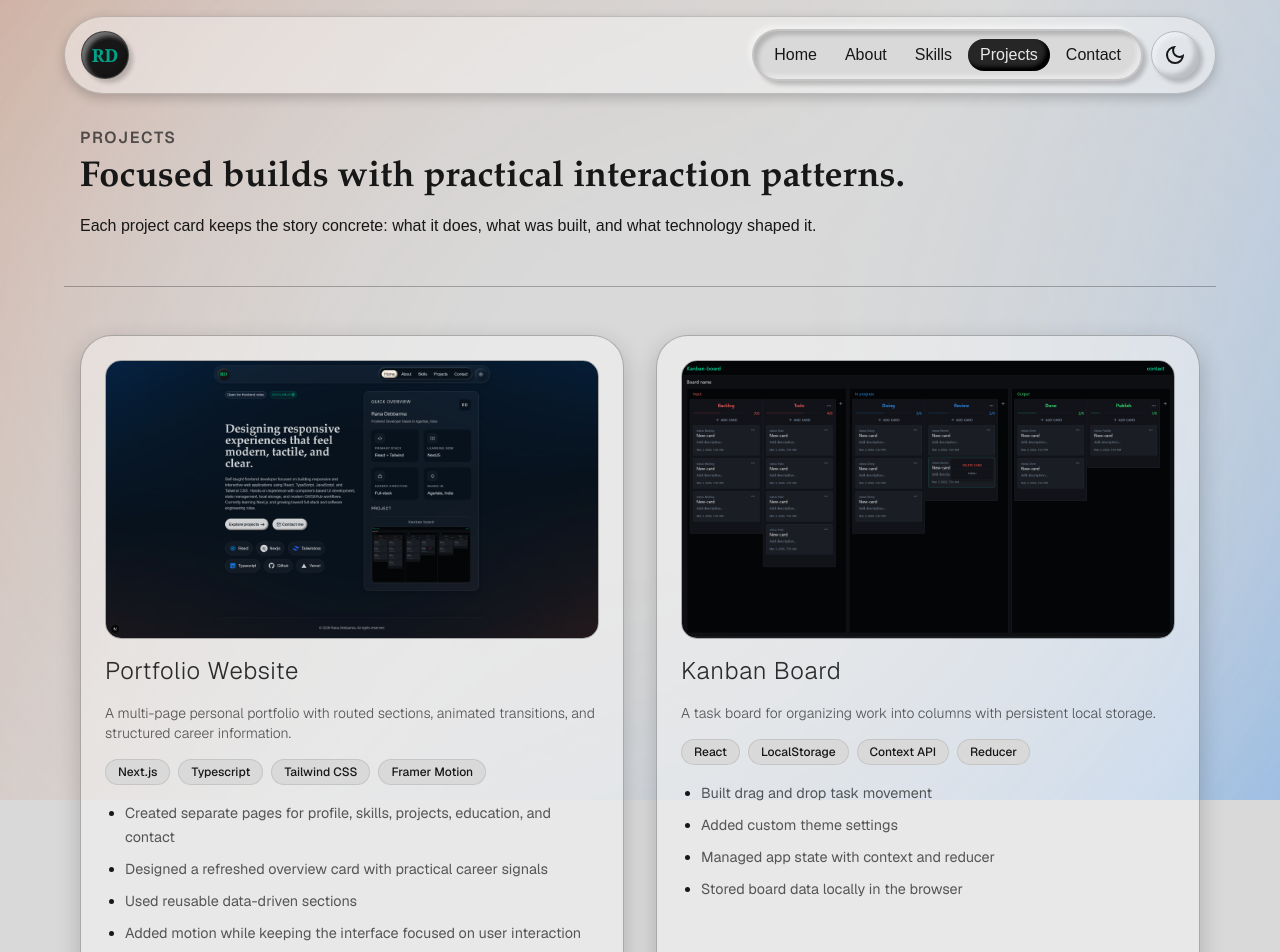
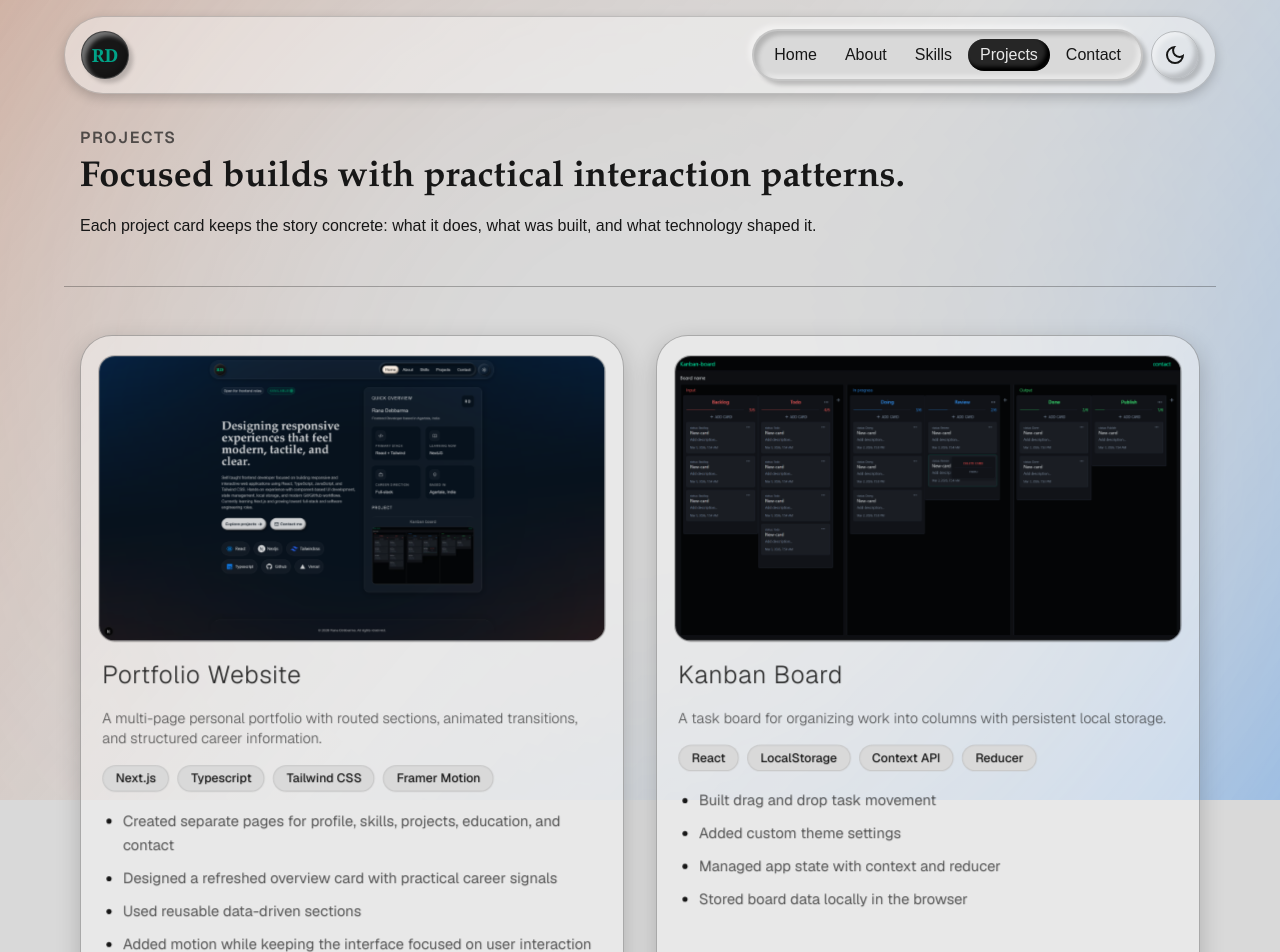
Before and after one commit to RanaDebbarma/my-portfolio, a Next.js app: page /projects in a window 1280 px wide. Shown: the top 952 px of the page. Built offline with nearby package versions, Linux system fonts and the light colour scheme.

Commit message:
polish cards

```diff
--- a/app/(root)/about/page.tsx
+++ b/app/(root)/about/page.tsx
@@ -50,10 +50,10 @@ const about = () => {
             {educationCard.map((item, index) => (
               <TiltCard
                 key={index}
-                className={`flex-${1} border border-foreground/10 bg-background rounded-2xl p-4 space-y-2`}
+                className={`flex-${1} border border-wrapper-border/20 hover:border-accent group bg-background rounded-2xl p-4 space-y-2`}
               >
                 <p className="tracking-widest uppercase text-sm text-muted">{item.title}</p>
-                <p>{item.content}</p>
+                <p className="group-hover:text-accent">{item.content}</p>
               </TiltCard>
             ))}
           </div>
--- a/app/(root)/contact/page.tsx
+++ b/app/(root)/contact/page.tsx
@@ -17,12 +17,12 @@ const contact = () => {
       <CustomHR />
       {/* Contact Information */}
       <div className="grow flex flex-col justify-center items-center p-4">
-        <div className="grid grid-cols-2 sm:grid-cols-2 gap-8">
+        <div className="grid grid-cols-2 sm:grid-cols-2 gap-4 sm:gap-6 md:gap-8">
           {ProfileData.contact.cards.map((item, index) => (
             <TiltCard
               key={index}
-              strength={20}
-              className="relative group border border-wrapper-border/30 hover:border-accent bg-secondary hover:bg-accent/2 rounded-2xl px-6 py-5"
+              strength={-24}
+              className="relative group border border-wrapper-border/30 hover:border-accent bg-secondary hover:bg-accent/2 rounded-2xl px-4 py-4"
             >
               <Link
                 href={item.contact}
@@ -30,9 +30,9 @@ const contact = () => {
                 rel="noopener noreferrer"
                 className="flex flex-col justify-center items-center gap-2 group-hover:scale-105 transition-transform duration-300"
                 >
-                <div className="h-10 p-2 border border-wrapper-border/50 group-hover:border-accent/80 bg-background rounded-lg fill-foreground group-hover:fill-accent">{item.icon}</div>
+                <div className="h-10 w-full p-2 border border-wrapper-border/50 group-hover:border-accent/80 bg-background rounded-lg fill-foreground group-hover:fill-accent">{item.icon}</div>
                 <p
-                  className="text-lg font-sans font-extralight tracking-wider text-foreground group-hover:text-accent"
+                  className="borde text-md font-sans font-light tracking-wider text-foreground group-hover:text-accent"
                 >
                   {item.title}</p>
               </Link>
--- a/app/(root)/projects/page.tsx
+++ b/app/(root)/projects/page.tsx
@@ -1,6 +1,5 @@
-// import { TiltCard } from "@/components/tilt-card"
+import { TiltCard } from "@/components/tilt-card"
 import CustomHR from "@/components/ui/CustomTags"
-import Wrapper from "@/components/ui/Wrapper"
 import { ProfileData } from "@/lib/data"
 import Image from "next/image"
 import Link from "next/link"
@@ -21,13 +20,11 @@ const projects = () => {
       {/*project Cards */}
       <div className="grid grid-cols-1 p-4 md:grid-cols-2 gap-8">
         {projectData.cards.map((item, index) => (
-          // <TiltCard
-          //   key={index}
-          //   strength={2}
-          // >
-          <Wrapper
+          <TiltCard
             key={index}
-            className="group/card flex flex-col gap-4 p-6 bg-secondary hover:border-accent"
+            strength={2}
+            className="group/card px-5 py-6 lg:px-6 lg:py-7 bg-secondary hover:border-accent border border-wrapper-border/30 shadow-[0_8px_24px_rgba(0,0,0,0.2)] rounded-4xl"
+            contentClassName="flex flex-col gap-4 h-full"
           >
             {/* project preview */}
             <Link
@@ -45,7 +42,7 @@ const projects = () => {
               />
             </Link>
             {/* project contents */}
-            <div className="flex flex-col gap-4 grow">
+            <div className="px-1 flex flex-col gap-4 grow">
               <p className="font-light text-2xl text-foreground/90 font-sans tracking-wide">
                 {item.title}
               </p>
@@ -77,7 +74,7 @@ const projects = () => {
               </ul>
             </div>
             {/* links */}
-            <div className="flex gap-4 font-sans font-semibold text-sm text-foreground">
+            <div className="px-1 flex gap-4 font-sans font-semibold text-sm text-foreground">
               <Link
                 href={item.repo}
                 target="_blank"
@@ -101,8 +98,7 @@ const projects = () => {
                 </span>
               </Link>
             </div>
-          </Wrapper>
-          // </TiltCard>
+          </TiltCard>
         ))}
       </div>
 
--- a/components/tilt-card.tsx
+++ b/components/tilt-card.tsx
@@ -14,11 +14,11 @@ export function TiltCard({ children, className, contentClassName, strength = 10
   const pointerX = useMotionValue(0);
   const pointerY = useMotionValue(0);
 
-  const rotateX = useSpring(useTransform(pointerY, [-0.5, 0.5], [strength, -strength]), {
+  const rotateX = useSpring(useTransform(pointerY, [-0.5, 0.5], [-strength, +strength]), {
     stiffness: 220,
     damping: 24,
   });
-  const rotateY = useSpring(useTransform(pointerX, [-0.5, 0.5], [-strength, strength]), {
+  const rotateY = useSpring(useTransform(pointerX, [-0.5, 0.5], [+strength, -strength]), {
     stiffness: 220,
     damping: 24,
   });
@@ -32,7 +32,7 @@ export function TiltCard({ children, className, contentClassName, strength = 10
         transformPerspective: 900,
         transformStyle: "preserve-3d",
         // transform: "perspective(900px)",
-        // backfaceVisibility: "hidden",
+        backfaceVisibility: "hidden",
       }}
       // whileHover={{ scale: 1.015 }}
       whileHover={{ scale: 1 }}
```
